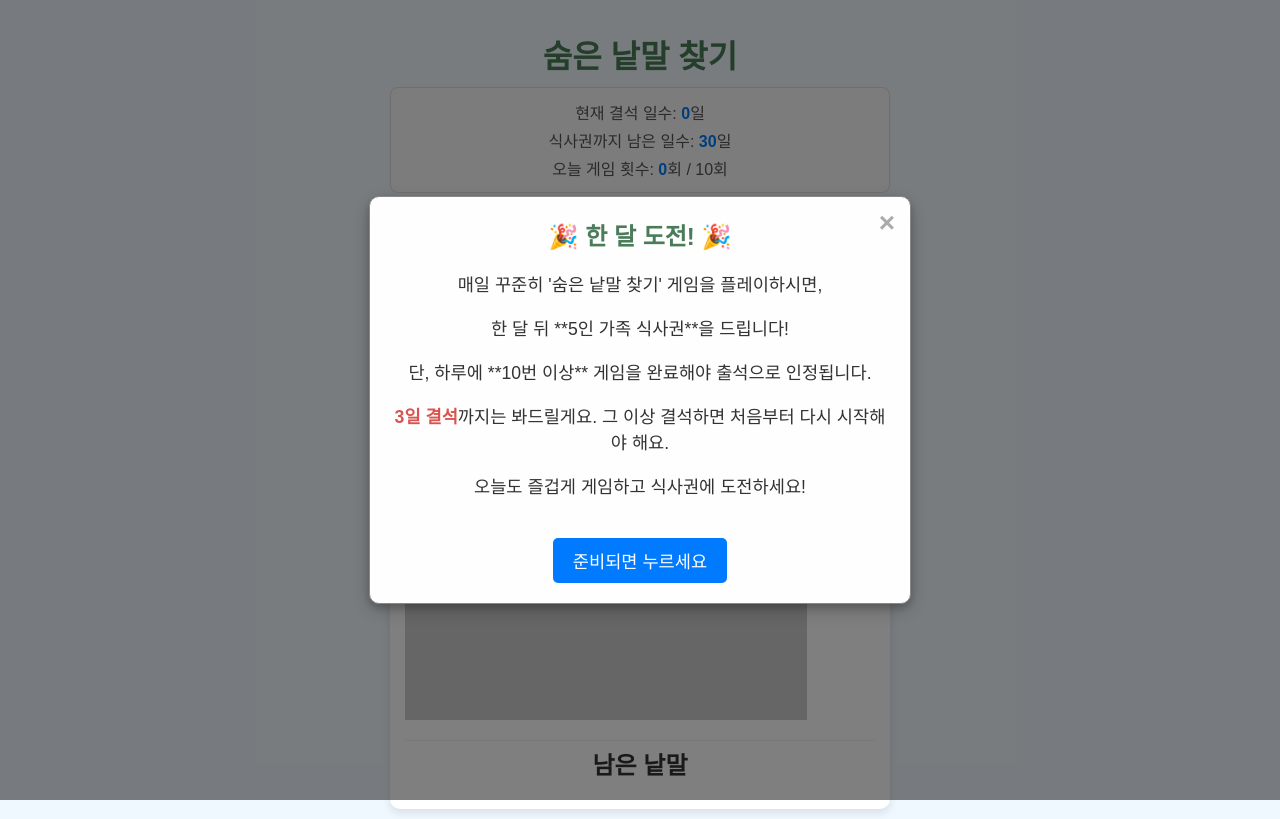
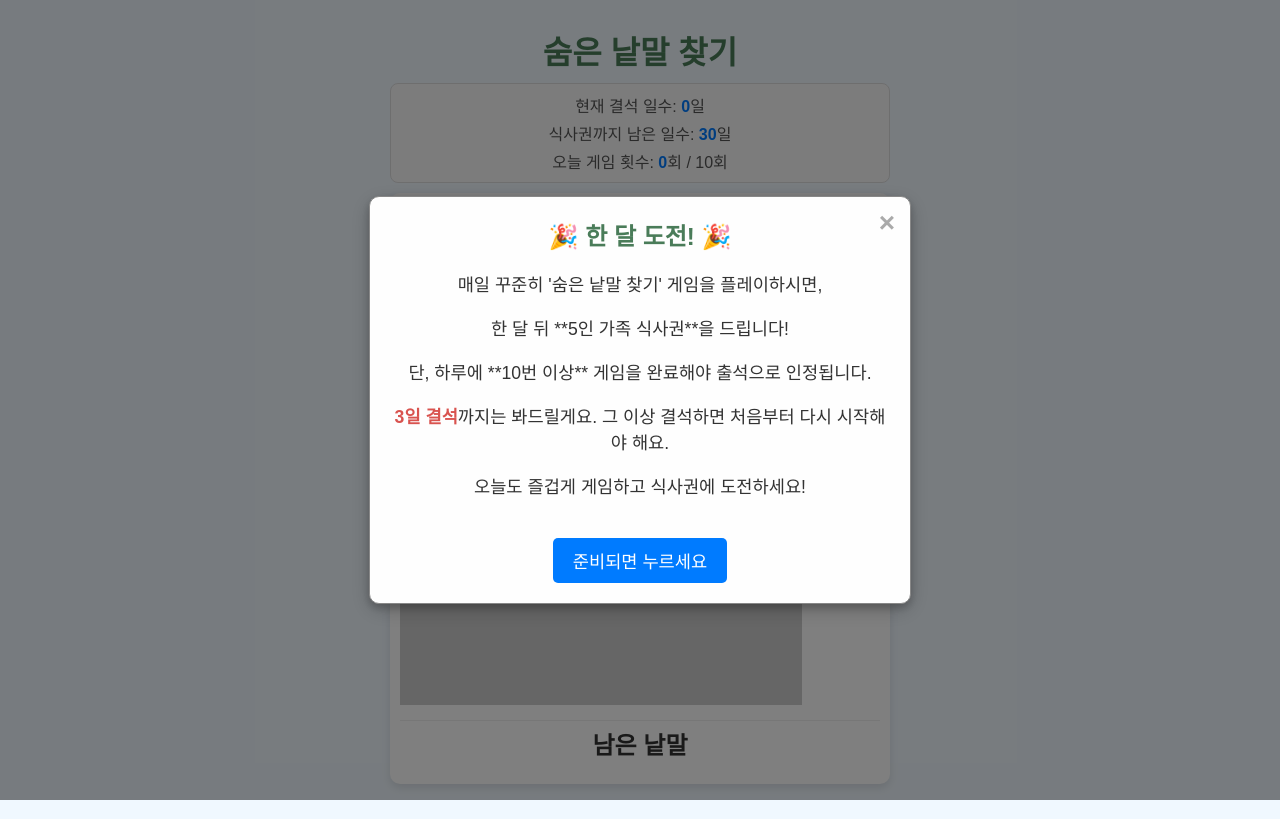
Before and after one commit to nonscale/word-search-game, a plain HTML site: page index.html in a window 1280 px wide. Drawn offline with Linux system fonts and the light colour scheme.

Commit message:
Adjust layout and font size for mobile

```diff
--- a/style.css
+++ b/style.css
@@ -1,9 +1,28 @@
+html, body {
+    height: 100%;
+    margin: 0;
+    padding: 0;
+    overflow: hidden; /* Prevent bouncing scroll on main body */
+}
+
 body {
     font-family: 'Arial', sans-serif;
-    margin: 0;
-    padding: 10px 0; /* Reduced top/bottom padding */
+    display: flex;
+    flex-direction: column;
     background-color: #f0f8ff;
     color: #333;
+    /* Use dynamic viewport height to account for mobile browser UI */
+    height: 100dvh;
+    padding: 5px;
+    box-sizing: border-box;
+}
+
+main {
+    display: flex;
+    flex-direction: column;
+    align-items: center;
+    overflow-y: auto; /* Allow this container to scroll if needed */
+    width: 100%;
 }
 
 h1, #attendance-info, #game-container {
@@ -12,21 +31,23 @@ h1, #attendance-info, #game-container {
     margin-left: auto;
     margin-right: auto;
     box-sizing: border-box;
+    flex-shrink: 0; /* Prevent these from shrinking */
 }
 
 h1 {
     color: #4a7c59;
     text-align: center;
-    margin-bottom: 10px; /* Reduced margin */
+    margin-top: 10px;
+    margin-bottom: 10px;
 }
 
 #attendance-info {
-    margin-bottom: 10px; /* Reduced margin */
+    margin-bottom: 10px;
     text-align: center;
     font-size: 1em;
     color: #555;
     border: 1px solid #ddd;
-    padding: 8px;
+    padding: 5px;
     border-radius: 8px;
     background-color: #f9f9f9;
 }
@@ -43,9 +64,9 @@ h1 {
 #game-container {
     display: flex;
     flex-direction: column;
-    gap: 15px; /* Reduced gap */
+    gap: 10px;
     background-color: #ffffff;
-    padding: 15px;
+    padding: 10px;
     border-radius: 10px;
     box-shadow: 0 4px 8px rgba(0,0,0,0.1);
 }
@@ -89,7 +110,7 @@ h1 {
     align-items: center;
     justify-content: center;
     background-color: #fff;
-    font-size: 4.8vw; /* Increased font size for mobile */
+    font-size: 5.5vw;
     font-weight: bold;
     cursor: pointer;
     user-select: none;
@@ -194,6 +215,9 @@ h1 {
 
 /* Media query for larger screens */
 @media (min-width: 768px) {
+    body {
+        justify-content: center;
+    }
     #game-container {
         max-width: 500px;
     }
@@ -204,6 +228,6 @@ h1 {
     }
 
     .grid-cell {
-        font-size: 2.2em; /* Increased font size for desktop */
+        font-size: 2.5em;
     }
 }
```
